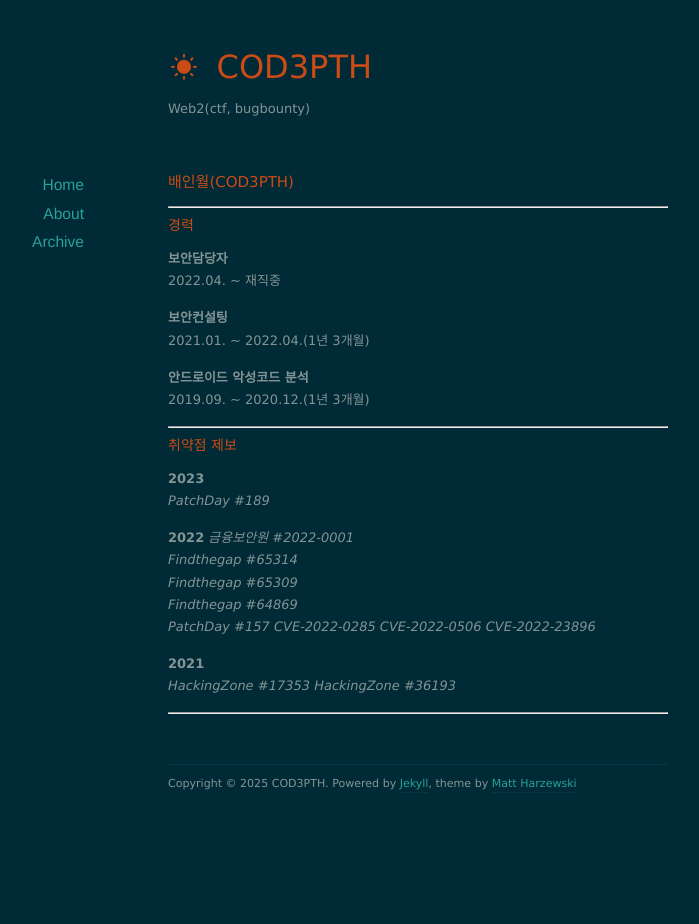
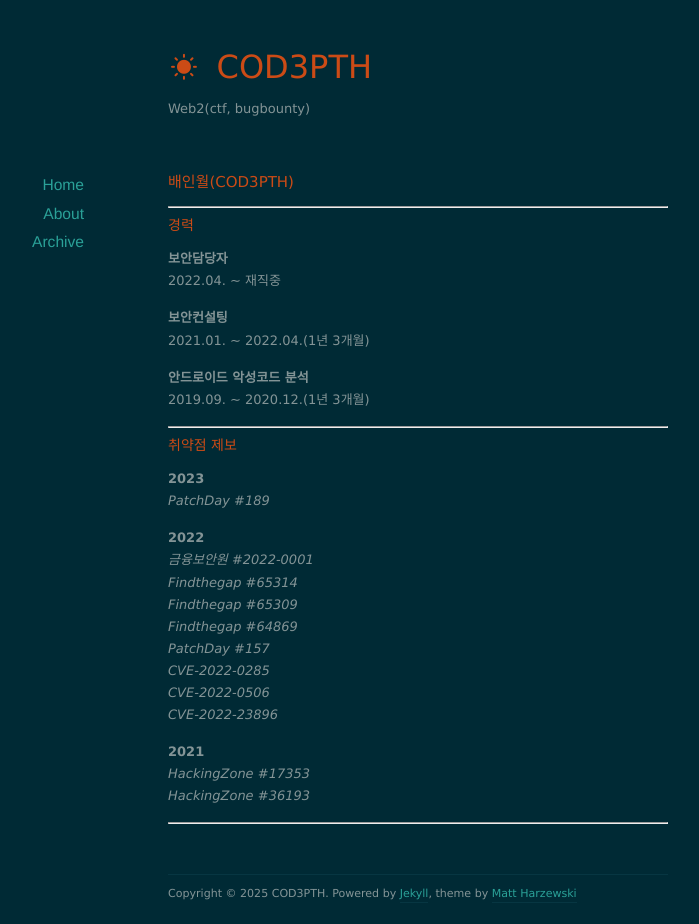
Before and after one commit to cod3pth/cod3pth.github.io, a Jekyll site: the page built from about/index.md, in a window 1280 px wide. Shown: the whole page, without its empty margins (222-921 px from the left). Built offline with Jekyll 4.4.1, drawn with Linux system fonts in a browser that asks for light colours; nearby versions of some CDN libraries; before the commit the page ends 900 px from its top, so only the background shows below that.

```diff
--- a/about/index.md
+++ b/about/index.md
@@ -22,21 +22,21 @@ title: About
 
 ### 취약점 제보
 
-**2023**
-*PatchDay #189*
+**2023**<br>
+*PatchDay #189*<br>
 
-**2022**
-*금융보안원 #2022-0001*
-*Findthegap #65314*
-*Findthegap #65309*
-*Findthegap #64869*
-*PatchDay #157*
-*CVE-2022-0285*
-*CVE-2022-0506*
-*CVE-2022-23896*
+**2022**<br>
+*금융보안원 #2022-0001*<br>
+*Findthegap #65314*<br>
+*Findthegap #65309*<br>
+*Findthegap #64869*<br>
+*PatchDay #157*<br>
+*CVE-2022-0285*<br>
+*CVE-2022-0506*<br>
+*CVE-2022-23896*<br>
 
-**2021**
-*HackingZone #17353*
-*HackingZone #36193*
+**2021**<br>
+*HackingZone #17353*<br>
+*HackingZone #36193*<br>
 
 ---
```
